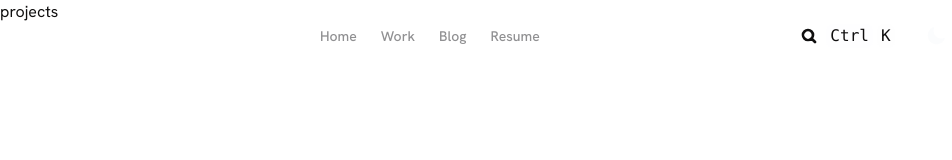
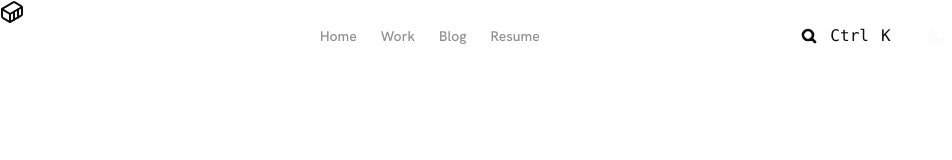
Before and after one commit to nishidhx/xilp, a Next.js app: page /blog in a window 1280 px wide. Shown: the top 160 px of the page, without its empty margins (0-952 px from the left). Built offline with nearby package versions, Linux system fonts and the light colour scheme.

Commit message:
added socials link fix

```diff
--- a/app/blog/page.tsx
+++ b/app/blog/page.tsx
@@ -1,7 +1,8 @@
+import { Container } from "lucide-react";
 
 
 export default function Project() {
-    return <div>
-        projects
-    </div>
+    return <Container>
+        Blogs
+    </Container>
 }
--- a/app/resume/page.tsx
+++ b/app/resume/page.tsx
@@ -3,6 +3,6 @@ import { Container } from "@/components/common/container";
 
 export default function Resume() {
     return (
-        <Container >d</Container>
+        <Container >Resume</Container>
     )
 }
--- a/components/experience/Experience-card.tsx
+++ b/components/experience/Experience-card.tsx
@@ -24,7 +24,7 @@ export const ExperienceCard = () => {
   useEffect(() => {
     const fetchUserExperience = async () => {
       const work = await axios.get(
-        `${process.env.SERVER_URL ?? "http://localhost:3000"}/api/v1/work`,
+        `${process.env.SERVER_URL ?? "https://xilp.vercel.app"}/api/v1/work`,
       );
       const data = await work.data.work;
       setworkExperience(data);
--- a/components/landing/work/Experience.tsx
+++ b/components/landing/work/Experience.tsx
@@ -24,7 +24,7 @@ export const Experience = () => {
   useEffect(() => {
     const fetchUserExperience = async () => {
       const work = await axios.get(
-        `${process.env.SERVER_URL ?? "http://localhost:3000"}/api/v1/work`,
+        `${process.env.SERVER_URL ?? "https://xilp.vercel.app"}/api/v1/work`,
       );
       const data = await work.data.work;
       setworkExperience(data);
--- a/icons/socials-icon.tsx
+++ b/icons/socials-icon.tsx
@@ -14,7 +14,7 @@ export const icons: SocialIcon[] = [
   {
     title: "GitHub",
     icon: <PiGithubLogoDuotone className="size-5" />,
-    link: "https://github.com/nishidhx",
+    link: "https://github.com/xnishidh",
   },
   {
     title: "X",
```
